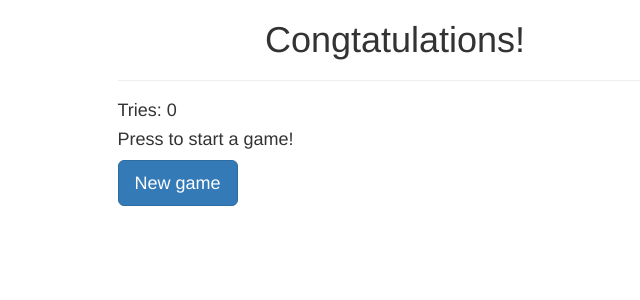
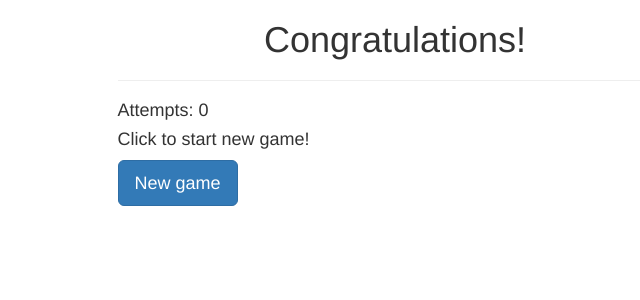
Before and after one commit to jeniyasukhocheva/Majong, a Vue app: page /finish in a window 1280 px wide. Shown: the top 300 px of the page, without its empty margins (245-885 px from the left). Built offline with nearby package versions, Linux system fonts and the light colour scheme.

Commit message:
Change button names

```diff
--- a/src/components/Card.vue
+++ b/src/components/Card.vue
@@ -55,5 +55,4 @@ export default {
     width: 100%;
   }
 
-
 </style>
--- a/src/components/Finish.vue
+++ b/src/components/Finish.vue
@@ -2,10 +2,10 @@
   <div class="container">
     <div class="row">
       <div class="col-xs-12 col-sm-8 col-sm-offset-2 col-md-6 col-md-offset-3">
-        <h1 class="text-center">Congtatulations!</h1>
+        <h1 class="text-center">Congratulations!</h1>
         <hr>
-        <h4>Tries: {{ tries }}</h4>
-        <h4>Press to start a game!</h4>
+        <h4>Attempts: {{ tries }}</h4>
+        <h4>Click to start new game!</h4>
         <button class="btn btn-primary btn-lg"
                 @click="$router.push({ name: 'Game' })">New game</button>
       </div>
--- a/src/components/Start.vue
+++ b/src/components/Start.vue
@@ -2,9 +2,9 @@
   <div class="container">
     <div class="row">
       <div class="col-xs-12 col-sm-8 col-sm-offset-2 col-md-6 col-md-offset-3">
-        <h1 class="text-center">Welcome to the game!</h1>
+        <h1 class="text-center">Welcome!</h1>
         <hr>
-        <h4>Press to start a game!</h4>
+        <h4>CLick to start the game!</h4>
         <button class="btn btn-primary btn-lg"
                 @click="startGame">Start!</button>
       </div>
```
